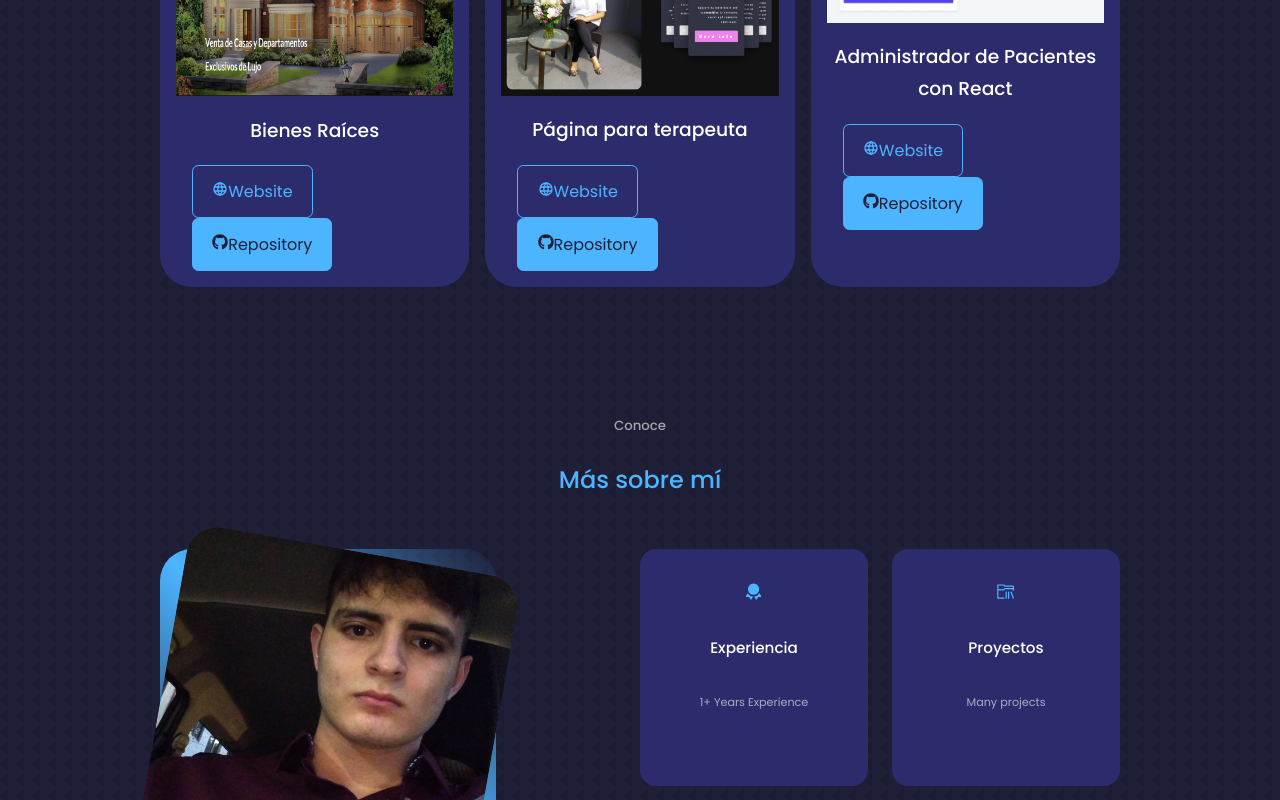
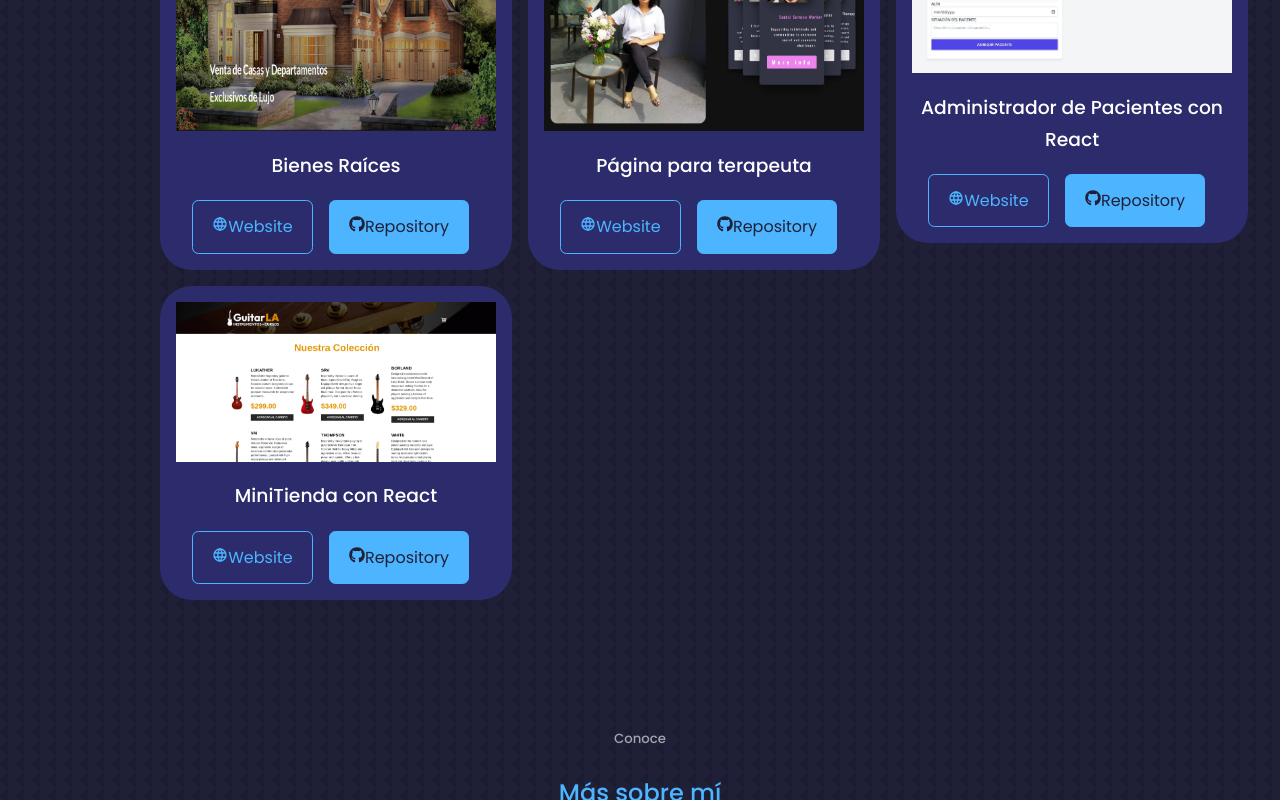
Before and after one commit to estebanmarquez1/portafolio-react, a React (Vite) app: page / in a window 1280 px wide. Shown: the part 1324-2124 px from the top of the page. Built offline with nearby package versions, Linux system fonts and the light colour scheme.

Commit message:
Some changes

```diff
--- a/src/components/portfolio/Portfolio.jsx
+++ b/src/components/portfolio/Portfolio.jsx
@@ -11,6 +11,8 @@ import HeaderTherapyWebp from '../../assets/headerTherapy.webp'
 import HeaderTherapyPng from '../../assets/headerTherapy.png'
 import HeaderPacientesWebp from '../../assets/headerPacientes.webp'
 import HeaderPacientesPng from '../../assets/headerPacientes.png'
+import HeaderTiendaWebp from '../../assets/headerTienda.webp'
+import HeaderTiendaPng from '../../assets/headerTienda.png'
 import MysqlIconPng from '../../assets/mysql-icon.svg'
 import Modal from '../modal/Modal'
 
@@ -102,8 +104,26 @@ import Modal from '../modal/Modal'
             </picture>
         </div>
           <h3>Administrador de Pacientes con React</h3>
-          <a href="#" className="btn" target='_blank'><TbWorld className='portfolio__item-icon'/>Website</a>
-          <a href="https://github.com/estebanmarquez1/therapywebsite" className="btn btn-primary" target='_blank'><FaGithub/>Repository</a>
+          <a href="https://662d6a04a1df6c263238b19b--coruscating-halva-15190c.netlify.app/" className="btn" target='_blank'><TbWorld className='portfolio__item-icon'/>Website</a>
+          <a href="https://github.com/estebanmarquez1/administradorPacientes" className="btn btn-primary" target='_blank'><FaGithub/>Repository</a>
+        </article>
+
+        <article className="portfolio__item">
+        <div className="portfolio__item-image">
+          <div className='portfolio__item-description'>
+              <div className='portfolio__item-techIcons'>
+                <GrReactjs className='experience__details-icon react'/>
+              </div>
+            </div>
+        <picture>
+            <source srcSet={HeaderTiendaWebp} type='image/webp'/>
+            <source srcSet={HeaderTiendaPng} type='image/png'/>
+            <img src={HeaderTiendaPng} alt="Frontpage Therapy" />
+            </picture>
+        </div>
+          <h3>MiniTienda con React</h3>
+          <a href="https://fluffy-sfogliatella-c91513.netlify.app/" className="btn" target='_blank'><TbWorld className='portfolio__item-icon'/>Website</a>
+          <a href="https://github.com/estebanmarquez1/GuitarLA-TypeScript" className="btn btn-primary" target='_blank'><FaGithub/>Repository</a>
         </article>
 
 
--- a/src/components/portfolio/portfolio.css
+++ b/src/components/portfolio/portfolio.css
@@ -3,8 +3,11 @@
 }
 
 .portfolio__container {
-    display: flex;
-    justify-content: center;
+    display: grid;
+    @media (min-width: 768px) {
+        grid-template-columns: repeat(3, 1fr);
+    }
+    place-items: center;
     gap: 1rem;
 }
 
```
Also changed, not shown: src/assets/headerTienda.png (added), src/assets/headerTienda.webp (added).
